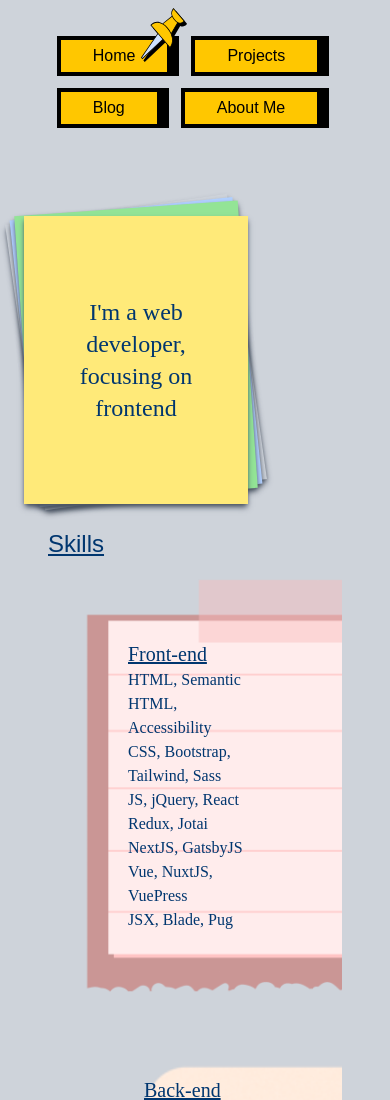
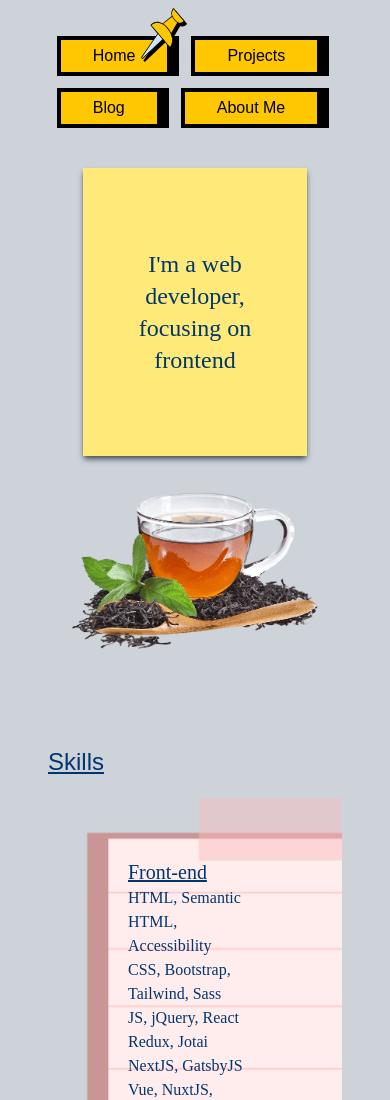
Before and after one commit to shalawfatah/retro-portfolio, a Gatsby site: page / in a window 390 px wide. Shown: the top 1100 px of the page. Built offline with nearby package versions, Linux system fonts and the light colour scheme; Gatsby itself is replaced by a stand-in of ours.

Commit message:
layout shift issue resolved

```diff
--- a/src/pages/index.js
+++ b/src/pages/index.js
@@ -9,15 +9,15 @@ const IndexPage = () => {
 
   return (
     <Layout classes={"bg-[#CED3DA]"}>
-      <div className="flex lg:justify-around flex-wrap lg:my-32 my-6 p-6 relative container">
-        <div className="mb-60 lg:mb-0 md:mb-0">
-          <Sticky text={"Fourth"} classes={'bg-[#CED3DA] -mt-2 -rotate-[8deg] absolute '} />
-          <Sticky text={"Second"} classes={'bg-[#B1D0FF] -mt-2 -rotate-[6deg] absolute '} />
-          <Sticky text={"Third"} classes={'bg-[#93E496] -mt-2 -rotate-[4deg] absolute '} />
-          <Sticky text={"I'm a web developer, focusing on frontend"} classes={'bg-[#FFEA79] absolute'} />
+      <div className="flex flex-wrap justify-around relative container lg:my-48">
+        <div className=" lg:relative md:relative">
+          <Sticky text={"Fourth"} classes={'bg-[#CED3DA] -mt-2  -rotate-[12deg] absolute hidden lg:block'} />
+          <Sticky text={"Second"} classes={'bg-[#B1D0FF] -mt-2  -rotate-[8deg] absolute hidden lg:block'} />
+          <Sticky text={"Third"} classes={'bg-[#93E496] -mt-2  -rotate-[4deg] absolute hidden lg:block'} />
+          <Sticky text={"I'm a web developer, focusing on frontend"} classes={'bg-[#FFEA79] lg:block lg:absolute z-96'} />
         </div>
-        <div className="lg:block md:block xl:block hidden">
-        <StaticImage src="../images/tea-leaf.png" alt="Tea" className="w-[450px]" />
+        <div className="">
+        <StaticImage src="../images/tea-leaf.png" alt="Tea" className="lg:w-[550px] w-[350px]" />
         </div>
       </div>
       <div className="my-12">
```
